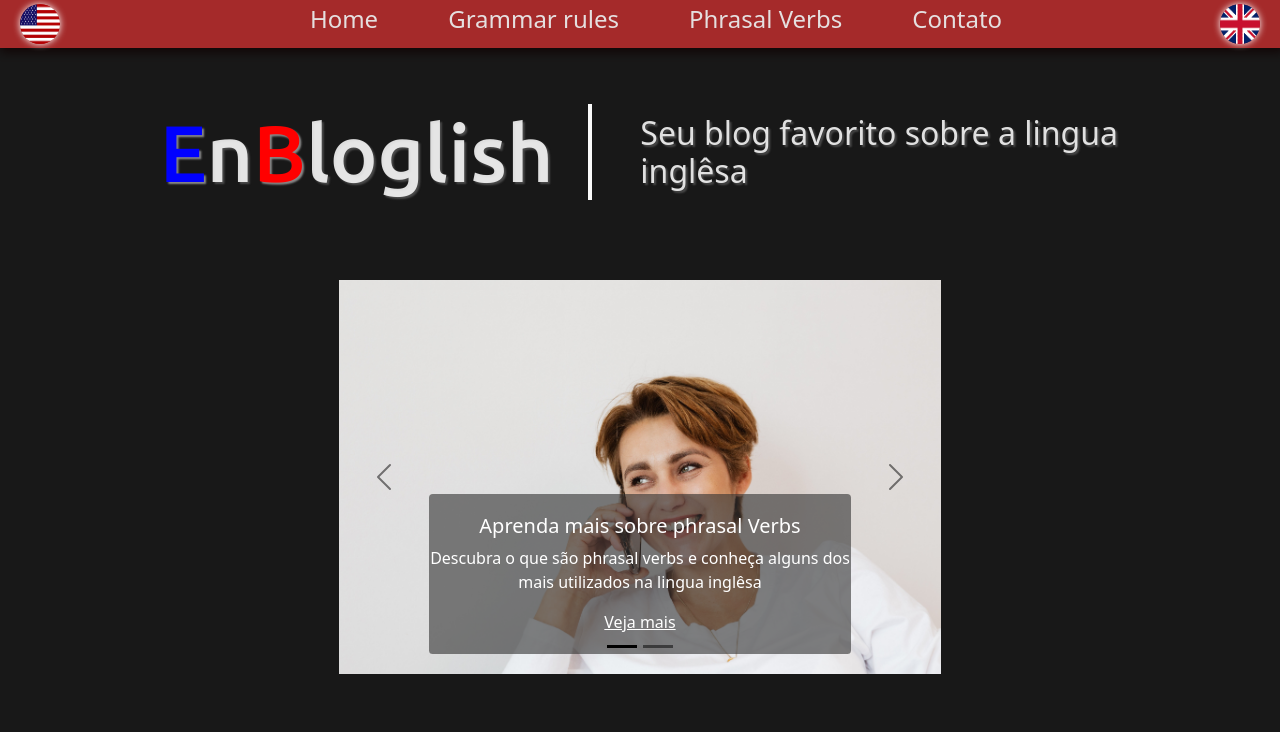
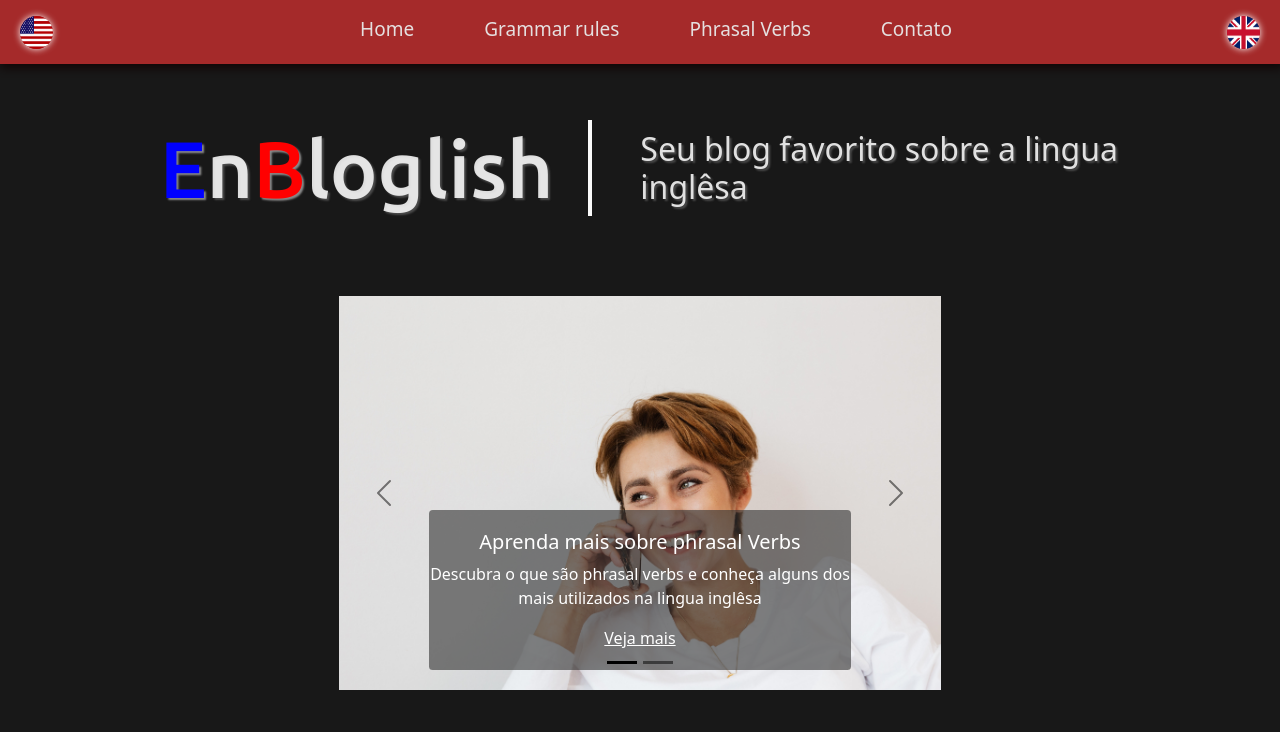
Before and after one commit to MotaVinicius/BlogIngles, a plain HTML site: page index.html in a window 1280 px wide. Shown: the top 732 px of the page. Drawn offline with nearby package versions, Linux system fonts and the light colour scheme.

Commit message:
att responsivo

```diff
--- a/navBar.css
+++ b/navBar.css
@@ -83,11 +83,15 @@
         font-size: 2.5vw;
     }
     .nav-bar{
-        height: 6vh;
+        height: 4rem;
     }
     .logo img{
-        width: 40px;
-        height: 40px;
+        width: 33px;
+        height: 33px;
+    }
+    .nav-link{
+        font-size: 19px;
+        margin-top: 6px;
     }
 }
 @media screen and (max-width: 768px){
```
